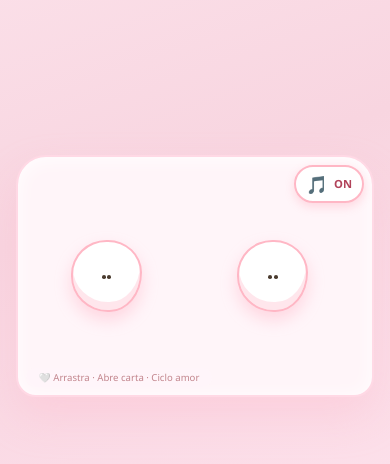
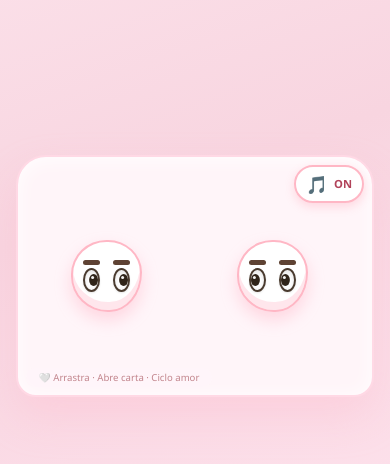
Before and after one commit to jonazuchan/dedicar-kawai, a plain HTML site: page index.html in a window 390 px wide. Shown: the part 146-610 px from the top of the page. Drawn offline with Linux system fonts and the light colour scheme.

Commit message:
problema con los ojos

```diff
--- a/index.html
+++ b/index.html
@@ -3,7 +3,7 @@
 <head>
   <meta charset="UTF-8">
   <meta name="viewport" content="width=device-width, initial-scale=1.0, user-scalable=yes, maximum-scale=1.0, minimum-scale=1.0">
-  <title>Amor infinito • Flores, oso y te amo • Responsive</title>
+  <title>Amor infinito • Ojos expresivos • Responsive</title>
   <style>
     * {
       margin: 0;
@@ -34,7 +34,7 @@
       position: relative;
       width: 100%;
       height: 0;
-      padding-bottom: 66.67%; /* Relación de aspecto 3:2 (520/780) */
+      padding-bottom: 66.67%;
       background: #fff5f9;
       border-radius: 40px 40px 30px 30px;
       box-shadow: 0 20px 40px rgba(255, 180, 200, 0.3), inset 0 2px 20px rgba(255, 255, 255, 0.9);
@@ -112,27 +112,51 @@
       flex-direction: column;
       align-items: center;
       justify-content: center;
+      gap: 2%;
     }
+
+    .cejas {
+      display: flex;
+      justify-content: center;
+      gap: 28%;
+      margin-bottom: 2%;
+      width: 70%;
+    }
+
+    .ceja {
+      width: 28px;
+      height: 7px;
+      background: #5e4233;
+      border-radius: 10px;
+      transition: transform 0.25s, background 0.2s;
+      position: relative;
+    }
+
+    .ceja-normal { transform: rotate(0deg); background: #5e4233; }
+    .ceja-curiosa { transform: rotate(-6deg); background: #6b4c3b; }
+    .ceja-timide { transform: rotate(5deg); background: #7a5844; }
+    .ceja-enamorada { transform: rotate(-3deg); background: #b1465c; }
+    .ceja-feliz { transform: rotate(-2deg); background: #c94b64; }
 
     .ojos-contenedor {
       display: flex;
       justify-content: center;
-      gap: 20%;
-      margin-top: -2%;
+      gap: 28%;
+      width: 70%;
     }
 
     .ojo {
-      width: 25%;
-      height: 28%;
+      width: 30px;
+      height: 34px;
       background: white;
-      border-radius: 50% 50% 45% 45%;
-      border: 2.5px solid #4a3b2f;
+      border-radius: 50%;
+      border: 2.8px solid #4a3b2f;
       display: flex;
       align-items: center;
       justify-content: center;
-      box-shadow: inset 0 2px 4px rgba(0,0,0,0.08);
+      box-shadow: inset 0 2px 5px rgba(0,0,0,0.1), 0 1px 2px rgba(0,0,0,0.1);
       overflow: hidden;
-      transition: transform 0.2s, border-radius 0.2s, background 0.2s, border-color 0.2s;
+      transition: all 0.2s ease;
       position: relative;
     }
 
@@ -140,77 +164,66 @@
       border-radius: 50%;
       background: #fce4ec;
       border-color: #c9959f;
+      height: 8px;
+      margin-top: 13px;
     }
+
     .ojo.cerrado .pupila {
       transform: scale(0);
       opacity: 0;
     }
 
     .pupila {
-      width: 50%;
-      height: 55%;
+      width: 14px;
+      height: 17px;
       background: #2f2419;
       border-radius: 50%;
-      position: absolute;
+      position: relative;
       transition: transform 0.18s ease-out, opacity 0.2s;
     }
+
     .pupila::after {
       content: "";
       position: absolute;
-      width: 35%;
-      height: 35%;
+      width: 5px;
+      height: 5px;
       background: white;
       border-radius: 50%;
-      top: 20%;
-      left: 20%;
-      opacity: 0.9;
+      top: 3px;
+      left: 3px;
+      opacity: 0.95;
+      box-shadow: 0 1px 1px rgba(0,0,0,0.1);
     }
-
-    .cejas {
-      display: flex;
-      justify-content: center;
-      gap: 20%;
-      margin-bottom: 4%;
-    }
-    .ceja {
-      width: 22%;
-      height: 6%;
-      background: #5e4233;
-      border-radius: 10px;
-      transition: transform 0.25s, background 0.2s;
-    }
-    .ceja-normal { transform: rotate(0deg); }
-    .ceja-curiosa { transform: rotate(-4deg); background: #6b4c3b; }
-    .ceja-timide { transform: rotate(3deg); background: #7a5844; }
-    .ceja-enamorada { transform: rotate(-2deg); background: #b1465c; }
-    .ceja-feliz { transform: rotate(-1deg); background: #c94b64; }
 
     .rubor {
       position: absolute;
-      width: 20%;
-      height: 12%;
+      width: 22px;
+      height: 14px;
       background: rgba(255, 140, 150, 0);
       border-radius: 50%;
       transition: background 0.4s, box-shadow 0.4s;
       pointer-events: none;
     }
+
     .rubor.visible {
       background: rgba(255, 120, 140, 0.8);
-      box-shadow: 0 0 12px rgba(255, 100, 120, 0.7);
+      box-shadow: 0 0 14px rgba(255, 100, 120, 0.7);
     }
-    .rubor-izq { bottom: 24%; left: 13%; }
-    .rubor-der { bottom: 24%; right: 13%; }
+
+    .rubor-izq { bottom: 28%; left: 18%; }
+    .rubor-der { bottom: 28%; right: 18%; }
 
     .boca {
       position: absolute;
-      bottom: 14%;
-      width: 18%;
-      height: 8%;
+      bottom: 16%;
+      width: 20px;
+      height: 9px;
       border-bottom: 2.5px solid #b3546a;
       border-radius: 0 0 15px 15px;
       opacity: 0;
       transition: opacity 0.3s;
     }
+
     .boca.visible { opacity: 1; }
 
     .flor {
@@ -226,7 +239,9 @@
       animation: flotarFlor 2s infinite alternate;
       transition: opacity 0.5s;
     }
+
     .flor.visible { opacity: 1; }
+
     @keyframes flotarFlor {
       0% { transform: translateX(-50%) translateY(0px); }
       100% { transform: translateX(-50%) translateY(-5px); }
@@ -266,10 +281,12 @@
       left: 50%;
       transform: translate(-50%, -50%) rotate(2deg);
     }
+
     .carta.activa {
       opacity: 1;
       visibility: visible;
     }
+
     .carta:hover {
       transform: translate(-50%, -50%) rotate(0deg) scale(1.07);
       box-shadow: 0 12px 20px rgba(230, 100, 130, 0.5);
@@ -294,7 +311,10 @@
 
     .mensaje-overlay {
       position: fixed;
-      top: 0; left: 0; width: 100%; height: 100%;
+      top: 0;
+      left: 0;
+      width: 100%;
+      height: 100%;
       background: rgba(255, 225, 235, 0.6);
       backdrop-filter: blur(7px);
       display: flex;
@@ -306,7 +326,9 @@
       transition: 0.3s;
       padding: 1rem;
     }
+
     .mensaje-overlay.visible { visibility: visible; opacity: 1; }
+
     .mensaje-caja {
       background: #ffffff;
       border-radius: 40px 40px 45px 45px;
@@ -317,12 +339,14 @@
       box-shadow: 0 25px 40px rgba(200, 120, 140, 0.4);
       border: 3px solid #ffc1cc;
     }
+
     .mensaje-caja p {
       font-size: 1.2rem;
       font-weight: 600;
       color: #b1435a;
       line-height: 1.5;
     }
+
     .cerrar-mensaje {
       margin-top: 1.5rem;
       background: #ffd9e2;
@@ -336,6 +360,7 @@
       border: 2px solid #faa7b9;
       font-size: 0.9rem;
     }
+
     .cerrar-mensaje:hover { background: #fbb9c9; }
 
     .corazon {
@@ -345,6 +370,7 @@
       z-index: 50;
       animation: subirCorazon 1.5s ease-out forwards;
     }
+
     @keyframes subirCorazon {
       0% { transform: translateY(0) scale(0.8); opacity: 1; }
       100% { transform: translateY(-60px) scale(1.3); opacity: 0; }
@@ -372,7 +398,6 @@
       z-index: 15;
     }
 
-    /* Media queries para ajustes responsive */
     @media (max-width: 640px) {
       .escenario {
         border-radius: 30px 30px 20px 20px;
@@ -395,6 +420,45 @@
       #personaje2 {
         left: 60%;
         top: 37%;
+      }
+
+      .ojo {
+        width: 24px;
+        height: 28px;
+        border-width: 2.2px;
+      }
+
+      .ojo.cerrado {
+        height: 6px;
+        margin-top: 11px;
+      }
+
+      .pupila {
+        width: 11px;
+        height: 14px;
+      }
+
+      .pupila::after {
+        width: 4px;
+        height: 4px;
+        top: 2px;
+        left: 2px;
+      }
+
+      .ceja {
+        width: 22px;
+        height: 6px;
+      }
+
+      .rubor {
+        width: 18px;
+        height: 11px;
+      }
+
+      .boca {
+        width: 16px;
+        height: 7px;
+        border-bottom-width: 2px;
       }
 
       .flor {
@@ -454,6 +518,44 @@
         top: 38%;
       }
 
+      .ojo {
+        width: 20px;
+        height: 24px;
+        border-width: 2px;
+      }
+
+      .ojo.cerrado {
+        height: 5px;
+        margin-top: 10px;
+      }
+
+      .pupila {
+        width: 9px;
+        height: 12px;
+      }
+
+      .pupila::after {
+        width: 3px;
+        height: 3px;
+        top: 2px;
+        left: 2px;
+      }
+
+      .ceja {
+        width: 18px;
+        height: 5px;
+      }
+
+      .rubor {
+        width: 16px;
+        height: 10px;
+      }
+
+      .boca {
+        width: 14px;
+        height: 6px;
+      }
+
       .flor {
         font-size: 1.3rem;
       }
@@ -489,8 +591,12 @@
           <div class="ceja ceja-normal" id="ceja1-der"></div>
         </div>
         <div class="ojos-contenedor">
-          <div class="ojo" id="ojo1-izq"><div class="pupila" id="pupila1-izq"></div></div>
-          <div class="ojo" id="ojo1-der"><div class="pupila" id="pupila1-der"></div></div>
+          <div class="ojo" id="ojo1-izq">
+            <div class="pupila" id="pupila1-izq"></div>
+          </div>
+          <div class="ojo" id="ojo1-der">
+            <div class="pupila" id="pupila1-der"></div>
+          </div>
         </div>
         <div class="rubor rubor-izq" id="rubor1-izq"></div>
         <div class="rubor rubor-der" id="rubor1-der"></div>
@@ -506,8 +612,12 @@
           <div class="ceja ceja-normal" id="ceja2-der"></div>
         </div>
         <div class="ojos-contenedor">
-          <div class="ojo" id="ojo2-izq"><div class="pupila" id="pupila2-izq"></div></div>
-          <div class="ojo" id="ojo2-der"><div class="pupila" id="pupila2-der"></div></div>
+          <div class="ojo" id="ojo2-izq">
+            <div class="pupila" id="pupila2-izq"></div>
+          </div>
+          <div class="ojo" id="ojo2-der">
+            <div class="pupila" id="pupila2-der"></div>
+          </div>
         </div>
         <div class="rubor rubor-izq" id="rubor2-izq"></div>
         <div class="rubor rubor-der" id="rubor2-der"></div>
@@ -603,13 +713,6 @@
     let animacionRegaloActiva = false;
     let offsetXPixel = 0, offsetYPixel = 0;
 
-    function getPosicionPorcentaje(el) {
-      return {
-        left: parseFloat(el.style.left) || 0,
-        top: parseFloat(el.style.top) || 0
-      };
-    }
-
     function setPosicionPorcentaje(el, left, top) {
       el.style.left = left + '%';
       el.style.top = top + '%';
@@ -668,9 +771,9 @@
     function calcularDireccion(origen, destino) {
       const co = getCentro(origen), cd = getCentro(destino);
       const dx = cd.x - co.x, dy = cd.y - co.y, dist = Math.sqrt(dx*dx+dy*dy)||1;
-      const maxDesplazamiento = 20;
-      const factor = Math.min(maxDesplazamiento, dist * 3) / (dist * 3);
-      return { x: dx * factor * 0.5, y: dy * factor * 0.5 };
+      const maxDesplazamiento = 6;
+      const factor = Math.min(maxDesplazamiento, dist * 2) / (dist * 2 || 1);
+      return { x: dx * factor * 0.7, y: dy * factor * 0.7 };
     }
 
     function mirarAlOtro() {
```
